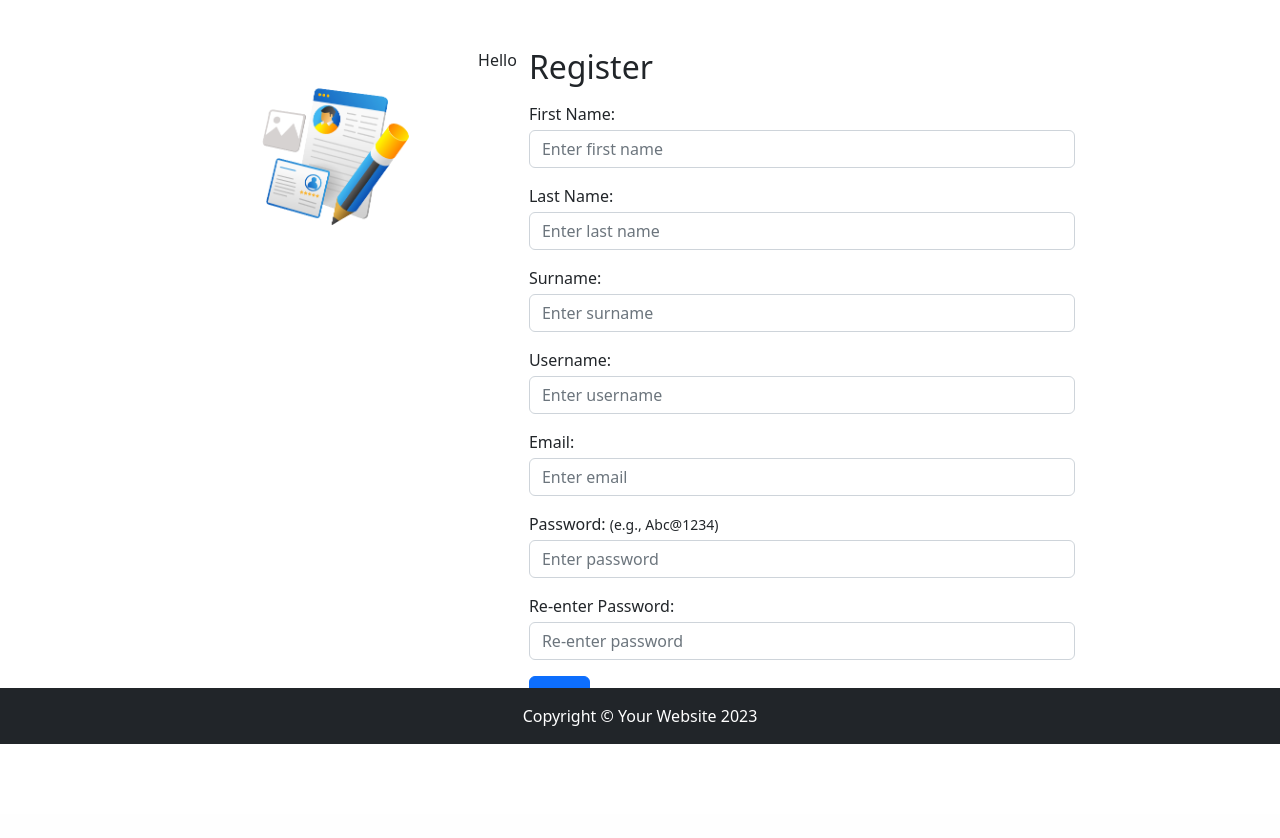
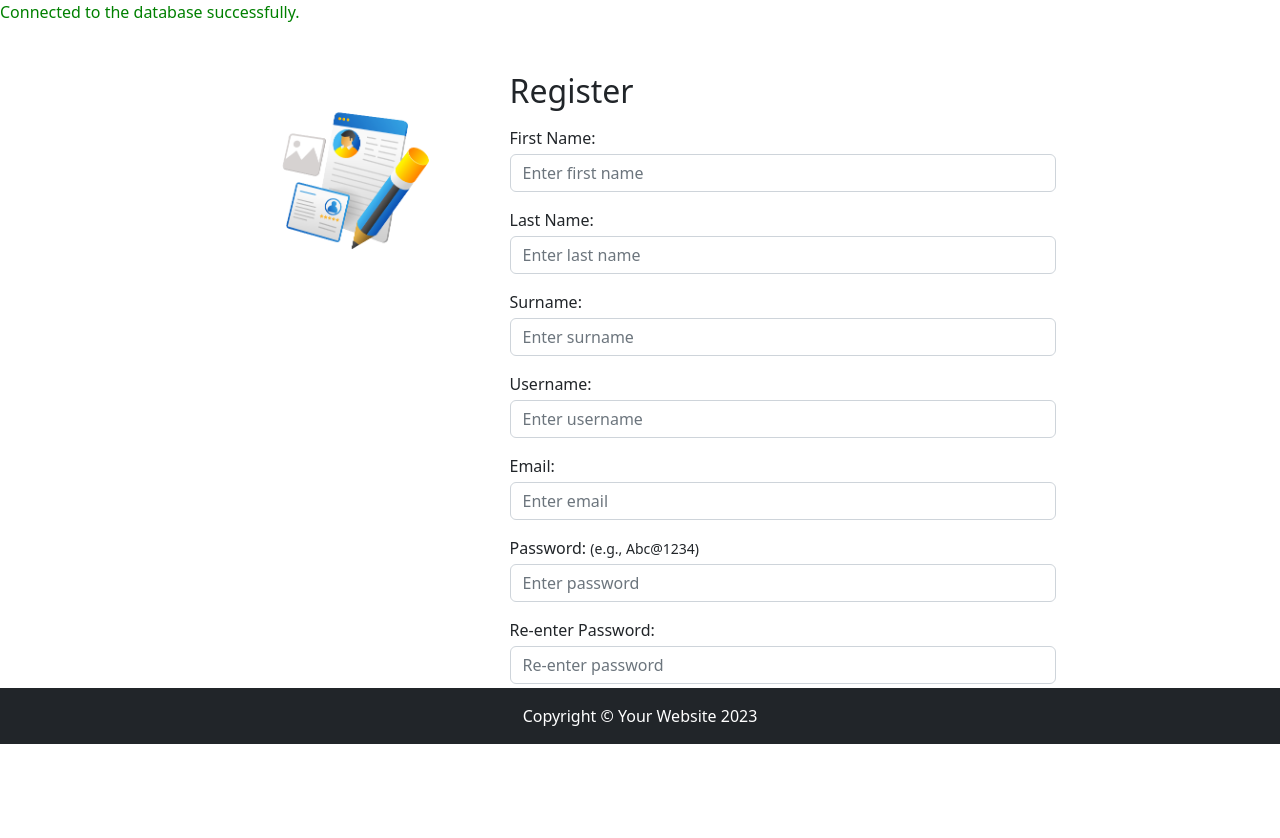
Before and after one commit to NeranjanMe/cmsphp, a PHP site: page /register.php in a window 1280 px wide. Shown: the part 56-894 px from the top of the page. Before the commit the page ends 800 px from the top, so only its background shows below. Run offline with PHP 8.4, Linux system fonts and the light colour scheme.

Commit message:
Update register.php

```diff
--- a/register.php
+++ b/register.php
@@ -40,13 +40,34 @@ $_SESSION['current_step'] = $current_step;
 
 ?>
 
+<?php
+function connect_db() {
+    $db = new mysqli('localhost', 'root', '-asDOomHsuBoN27B', 'upto_cmsdb');
+    if ($db->connect_error) {
+        return false;
+    }
+    return $db;
+}
+
+$db = connect_db();
+$connection_error = !$db;
+
+?>
+<div>
+    <?php
+    if ($connection_error) {
+        echo "<p style='color: red;'>Error: Unable to connect to the database!</p>";
+    } else {
+        echo "<p style='color: green;'>Connected to the database successfully.</p>";
+    }
+    ?>
+</div>
 <div class="container mt-5">
     <div class="row justify-content-md-center">
 
         <div class="col-md-3">
             <img src="include/img/register-page-image.png" alt="Description" class="img-fluid">
         </div>
-        <?php echo "Hello"?>
         <div class="col-md-6">
             <h2>Register</h2>
             <form action="<?php echo $current_step == 2 ? 'process/process_registration.php' : ''; ?>" method="post" id="registerForm">
```
